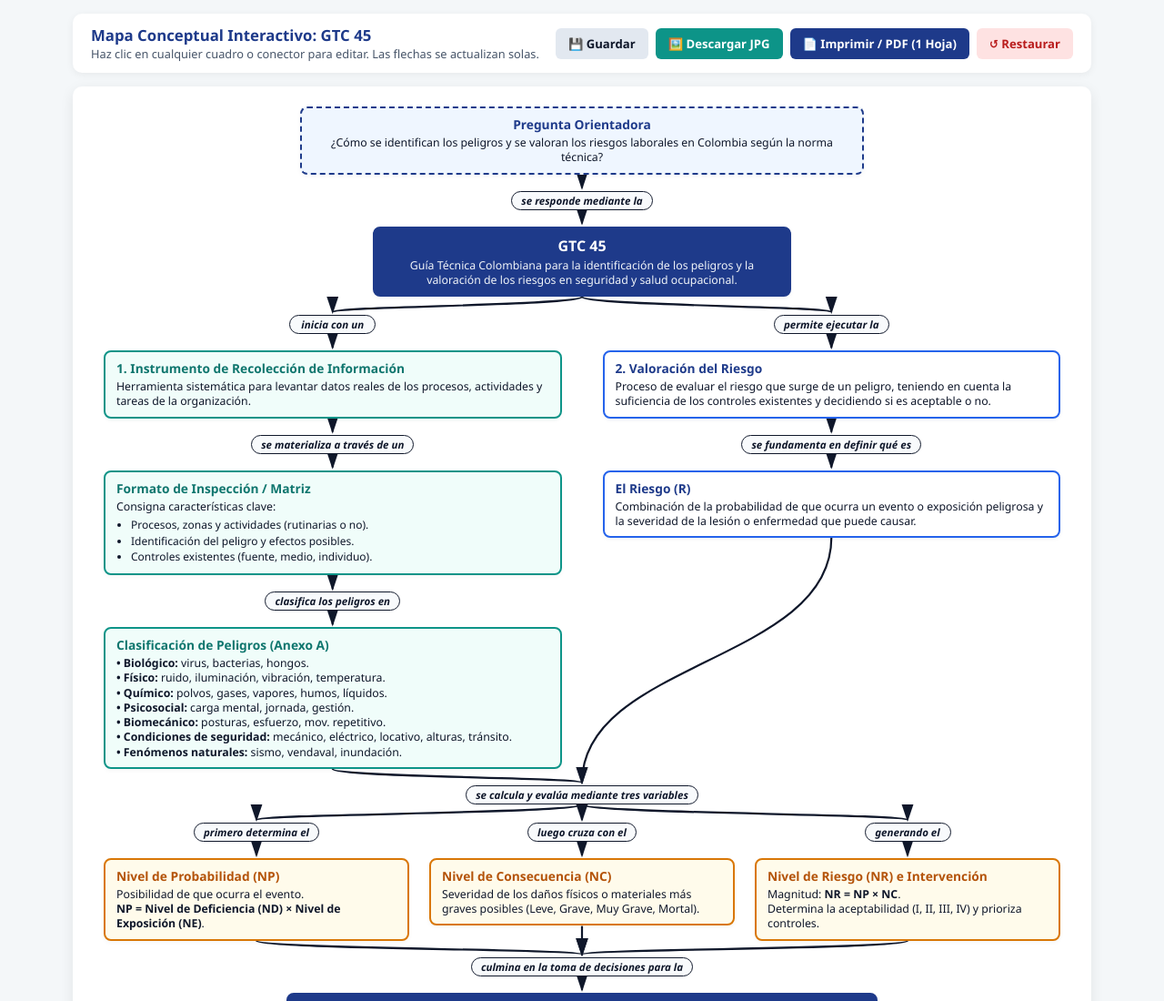
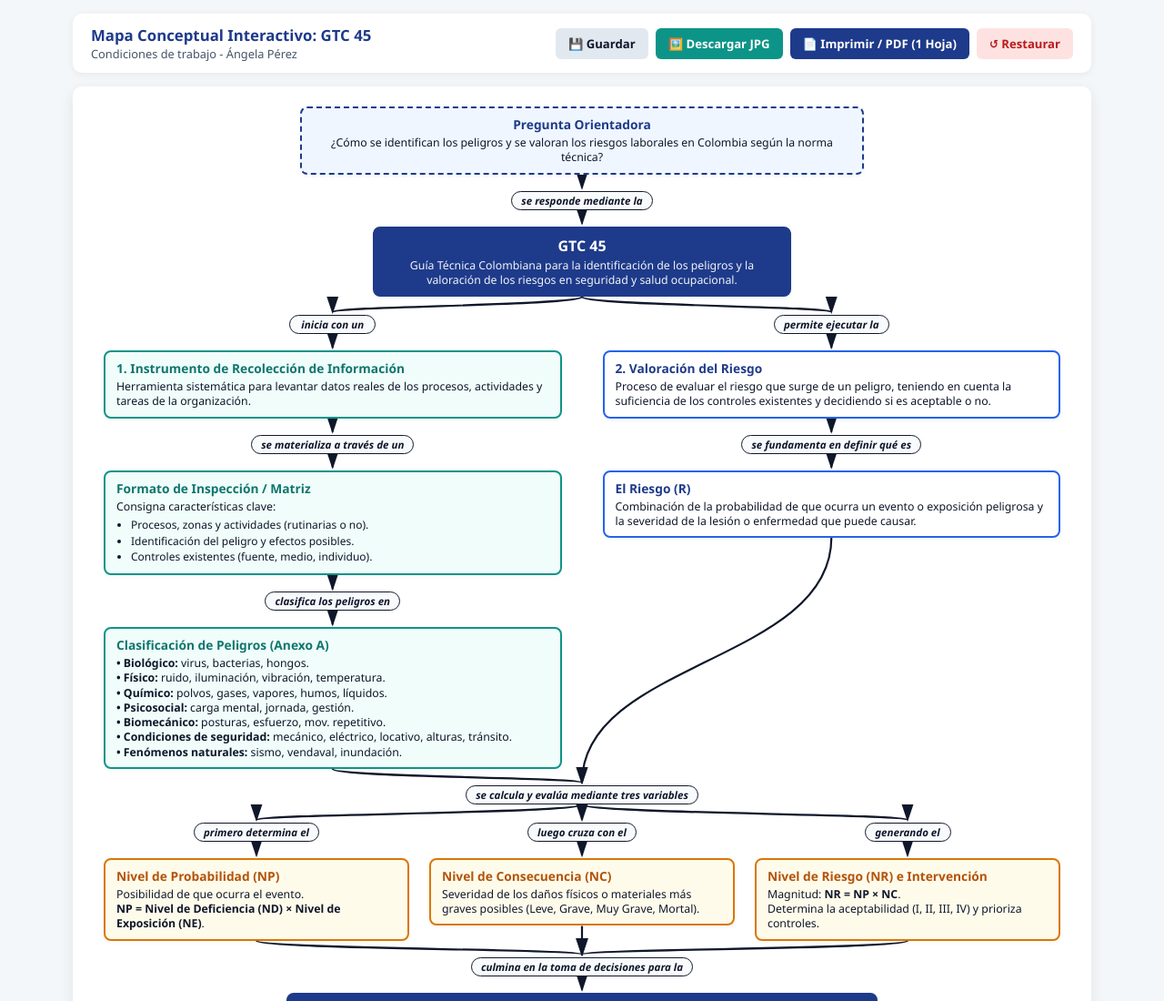
Before and after one commit to rocadevi996-beep/mapa, a plain HTML site: page index.html in a window 1280 px wide. Shown: the top 1100 px of the page at 91% size. Drawn offline with Linux system fonts and the light colour scheme.

Commit message:
Update index.html

```diff
--- a/index.html
+++ b/index.html
@@ -3,7 +3,7 @@
 <head>
     <meta charset="UTF-8">
     <meta name="viewport" content="width=device-width, initial-scale=1.0">
-    <title>Mapa Conceptual - GTC 45</title>
+    <title>Mapa Conceptual - GTC 45.</title>
     <style>
         :root {
             --bg-color: #f4f7f9;
@@ -179,8 +179,8 @@
 <body>
     <div class="toolbar">
         <div class="toolbar-info">
-            <h2>Mapa Conceptual Interactivo: GTC 45</h2>
-            <p>Haz clic en cualquier cuadro o conector para editar. Las flechas se actualizan solas.</p>
+            <h2>Mapa Conceptual Interactivo: GTC 45 </h2>
+            <p>Condiciones de trabajo - Ángela Pérez</p>
         </div>
         <div class="toolbar-actions">
             <button class="btn-save" onclick="saveMap()">💾 Guardar</button>
```
